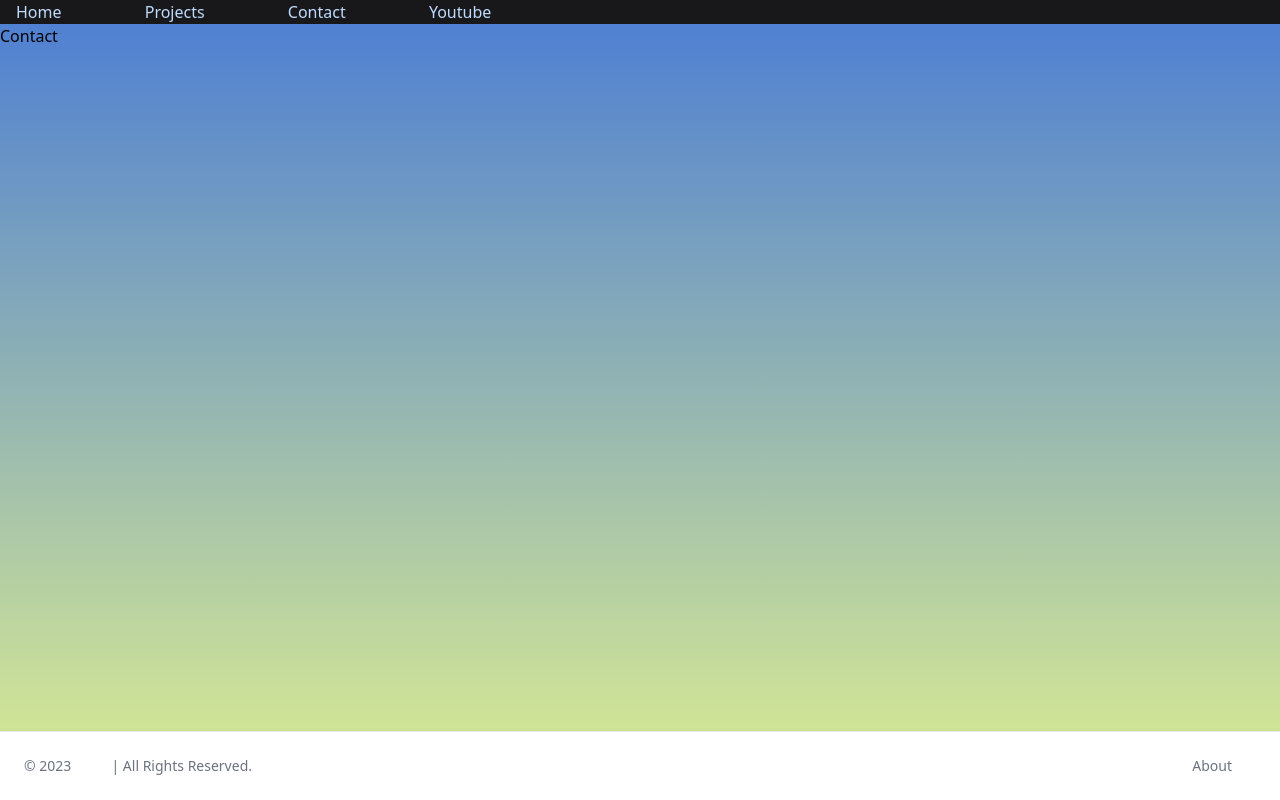
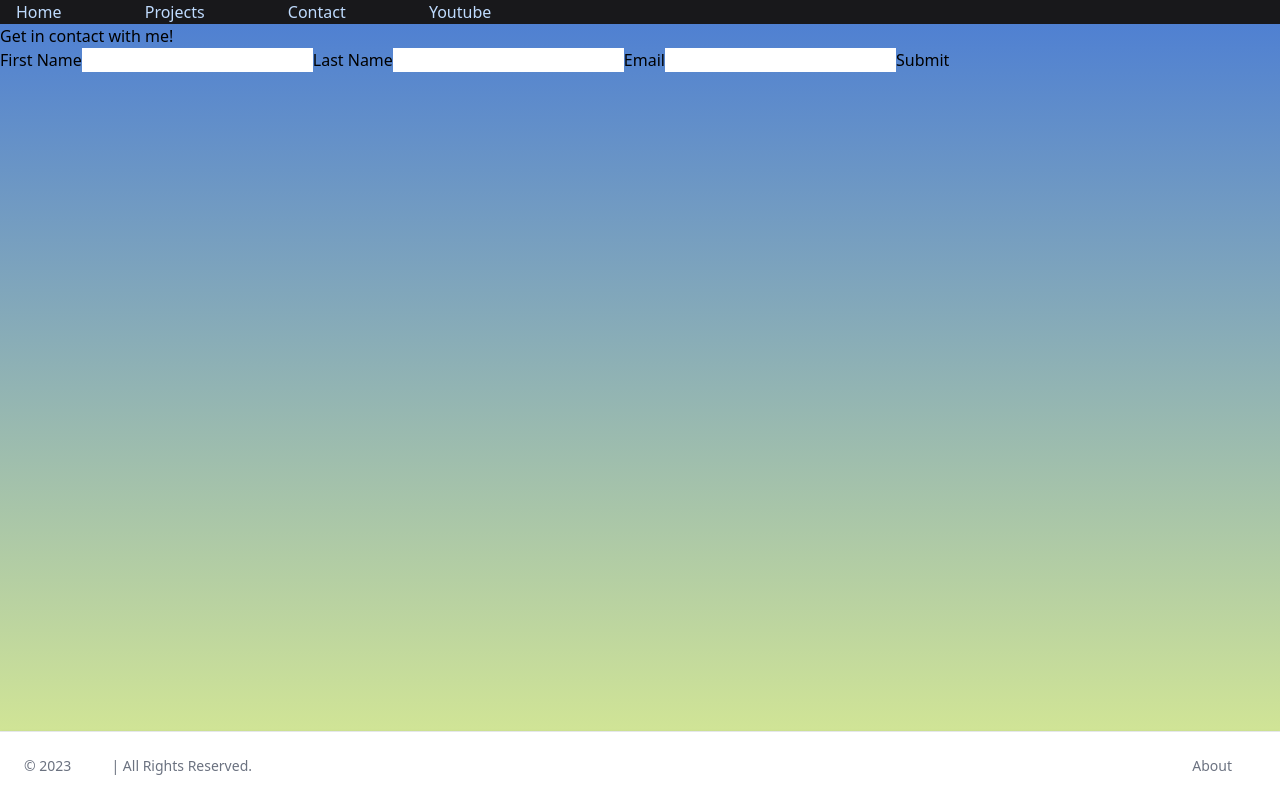
Before and after one commit to vilarj/website, a Next.js app: page /contact in a window 1280 px wide. Built offline with nearby package versions, Linux system fonts and the light colour scheme.

Commit message:
Contact route

```diff
--- /dev/null
+++ b/src/app/components/Forms.tsx
@@ -0,0 +1,18 @@
+import React from 'react'
+
+export default function Form() {
+    return (
+      <form action="" method="post">
+        <label htmlFor="first">First Name</label>
+        <input type="text" id="first" name="first" required />
+
+        <label htmlFor="last">Last Name</label>
+        <input type="text" id="last" name="last" required />
+
+        <label htmlFor='email'>Email</label>
+        <input type="email" id="email" name="email" required />
+
+        <button type="submit">Submit</button>
+      </form>
+    )
+  }
--- a/src/app/components/Navbar.tsx
+++ b/src/app/components/Navbar.tsx
@@ -19,7 +19,7 @@ export default function Navbar() {
               <Link href="/contact">Contact</Link>
             </li>
             <li className="mx-4 my-6 md:my-0 text-blue-200 hover:text-teal-500">
-              <Link href="/youtube">Youtube</Link>
+              <Link href="https://www.youtube.com/@vilarj" target="_blank">Youtube</Link>
             </li>
           </ul>
         </div>
--- a/src/app/contact/page.tsx
+++ b/src/app/contact/page.tsx
@@ -2,13 +2,15 @@ import React from "react";
 import Navbar from "../components/Navbar";
 import Footer from "../components/Footer";
 import Body from "../components/Background";
+import Forms from "../components/Forms";
 
 export default function Contact() {
   return (
     <div>
       <Navbar />
-      <h1>Contact</h1>
+      <h1>Get in contact with me!</h1>
       <body className="bg-gradient-to-t from-[#ddee90] to-[#4b7dd4] h-screen"/>
+      <Forms />
       <Footer />
     </div>
   );
--- a/src/app/youtube/page.tsx
+++ /dev/null
@@ -1,15 +0,0 @@
-import React from "react";
-import Navbar from "../components/Navbar";
-import Footer from "../components/Footer";
-import Body from "../components/Background";
-
-export default function Youtube() {
-  return (
-    <div>
-      <Navbar />
-      <h1>Youtube Channel</h1>
-      <body className="bg-gradient-to-t from-[#68f687] to-[#4b7dd4] h-screen"/>
-      <Footer />
-    </div>
-  );
-}
```
